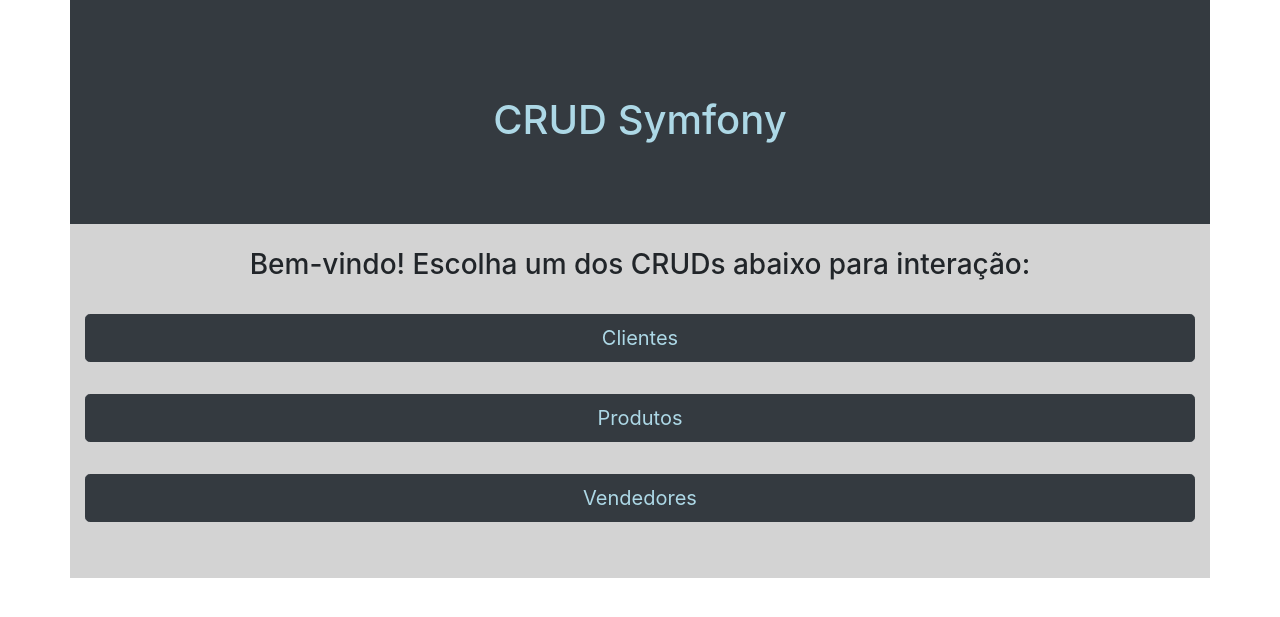
After one commit to joaoelias1921/crudSymfony, a Symfony app: template templates/home/index.html.twig in a window 1280 px wide. The commit adds this page. Shown: the top 617 px of the page. Run offline with Twig, Linux system fonts and the light colour scheme; the template is opened without the code that fills it, so the values that code supplies are empty; some libraries are stand-ins or nearby versions.

Commit message:
Criação Homepage | Correções Gerais

```diff
--- a/templates/cliente/create.html.twig
+++ b/templates/cliente/create.html.twig
@@ -1,15 +1,15 @@
 {% extends 'base.html.twig' %}
 
-{% block title %}CRUD Symfony - Criar{% endblock %}
+{% block title %}CRUD Symfony - Novo Cliente{% endblock %}
 
 {% block body %}
 <div class="container">
     <div class="row justify-content-center">
         <div class="col-md-12">
             <div class="card">
-                <div class="card-header">
+                <div class="card-header bg-dark text-white">
                     <div class="d-flex justify-content-between w-100">
-                        <span>Criar (CRUD Symfony)</span>
+                        <h5>Criar (CRUD Symfony)</h5>
                         <a href="{{ url('cliente_index') }}" class="btn-info btn-sm">
                             <i class="fa fa-arrow-left"></i> Voltar
                         </a>
--- a/templates/cliente/edit.html.twig
+++ b/templates/cliente/edit.html.twig
@@ -1,15 +1,15 @@
 {% extends 'base.html.twig' %}
 
-{% block title %}CRUD Symfony - Editar{% endblock %}
+{% block title %}CRUD Symfony - Editar Cliente{% endblock %}
 
 {% block body %}
 <div class="container">
     <div class="row justify-content-center">
         <div class="col-md-12">
             <div class="card">
-                <div class="card-header">
+                <div class="card-header bg-dark text-white">
                     <div class="d-flex justify-content-between w-100">
-                        <span>Editar (CRUD Symfony)</span>
+                        <h5>Editar (CRUD Symfony)</h5>
                         <a href="{{ url('cliente_index') }}" class="btn-info btn-sm">
                             <i class="fa fa-arrow-left"></i> Voltar
                         </a>
--- /dev/null
+++ b/templates/home/index.html.twig
@@ -0,0 +1,50 @@
+{% extends 'base.html.twig' %}
+
+{% block title %}Crud Symfony - Home{% endblock %}
+
+{% block body %}
+    <style>
+        .btn-block {
+            color: lightblue;
+        }
+    </style>
+
+    <header>
+        <div class="container bg-dark">
+            <div class="row justify-content-center align-items-center">
+                <div class="col-md-12">
+                    <br><br>
+                    <br><br>
+                    <h1 class="text-center" style="color: lightblue">CRUD Symfony</h1>
+                    </br>
+                    </hr>
+                </div>
+            </div>
+            <br></br>
+        </div>
+    </header>
+
+    <div class="container" style="background-color: lightgrey;">
+        <br>
+        <div class="row justify-content-center align-items-center">
+            <div class="col-md-12 text-center">
+                <h3>Bem-vindo! Escolha um dos CRUDs abaixo para interação:</h3>
+            </div>
+        </div>
+        </br>
+        </hr>
+        <div class="row justify-content-center align-items-center">
+            <div class="col-md-12" style="height: 10vh;">
+                <a href="{{ url('cliente_index') }}" class="btn btn-dark btn-lg btn-block">Clientes</a>
+            </div>
+            <div class="col-md-12" style="height: 10vh;">
+                <a href="{{ url('produto_index') }}" class="btn btn-dark btn-lg btn-block">Produtos</a>
+            </div>
+            <div class="col-md-12" style="height: 10vh;">
+                <a href="{{ url('vendedor_index') }}" class="btn btn-dark btn-lg btn-block">Vendedores</a>
+            </div>
+        </div>
+        </hr>
+        <br>
+    </div>
+{% endblock %}
--- a/templates/produto/create.html.twig
+++ b/templates/produto/create.html.twig
@@ -1,15 +1,15 @@
 {% extends 'base.html.twig' %}
 
-{% block title %}CRUD Symfony - Criar{% endblock %}
+{% block title %}CRUD Symfony - Novo Produto{% endblock %}
 
 {% block body %}
 <div class="container">
     <div class="row justify-content-center">
         <div class="col-md-12">
             <div class="card">
-                <div class="card-header">
+                <div class="card-header bg-dark text-white">
                     <div class="d-flex justify-content-between w-100">
-                        <span>Criar (CRUD Symfony)</span>
+                        <h5>Criar (CRUD Symfony)</h5>
                         <a href="{{ url('produto_index') }}" class="btn-info btn-sm">
                             <i class="fa fa-arrow-left"></i> Voltar
                         </a>
--- a/templates/produto/edit.html.twig
+++ b/templates/produto/edit.html.twig
@@ -1,15 +1,15 @@
 {% extends 'base.html.twig' %}
 
-{% block title %}CRUD Symfony - Editar{% endblock %}
+{% block title %}CRUD Symfony - Editar Produto{% endblock %}
 
 {% block body %}
 <div class="container">
     <div class="row justify-content-center">
         <div class="col-md-12">
             <div class="card">
-                <div class="card-header">
+                <div class="card-header bg-dark text-white">
                     <div class="d-flex justify-content-between w-100">
-                        <span>Editar (CRUD Symfony)</span>
+                        <h5>Editar (CRUD Symfony)</h5>
                         <a href="{{ url('produto_index') }}" class="btn-info btn-sm">
                             <i class="fa fa-arrow-left"></i> Voltar
                         </a>
--- a/templates/vendedor/create.html.twig
+++ b/templates/vendedor/create.html.twig
@@ -1,15 +1,15 @@
 {% extends 'base.html.twig' %}
 
-{% block title %}CRUD Symfony - Criar{% endblock %}
+{% block title %}CRUD Symfony - Novo Vendedor{% endblock %}
 
 {% block body %}
 <div class="container">
     <div class="row justify-content-center">
         <div class="col-md-12">
             <div class="card">
-                <div class="card-header">
+                <div class="card-header bg-dark text-white">
                     <div class="d-flex justify-content-between w-100">
-                        <span>Criar (CRUD Symfony)</span>
+                        <h5>Criar (CRUD Symfony)</h5>
                         <a href="{{ url('vendedor_index') }}" class="btn-info btn-sm">
                             <i class="fa fa-arrow-left"></i> Voltar
                         </a>
--- a/templates/vendedor/edit.html.twig
+++ b/templates/vendedor/edit.html.twig
@@ -1,15 +1,15 @@
 {% extends 'base.html.twig' %}
 
-{% block title %}CRUD Symfony - Criar{% endblock %}
+{% block title %}CRUD Symfony - Editar Vendedor{% endblock %}
 
 {% block body %}
 <div class="container">
     <div class="row justify-content-center">
         <div class="col-md-12">
             <div class="card">
-                <div class="card-header">
+                <div class="card-header bg-dark text-white">
                     <div class="d-flex justify-content-between w-100">
-                        <span>Criar (CRUD Symfony)</span>
+                        <h5>Editar (CRUD Symfony)</h5>
                         <a href="{{ url('vendedor_index') }}" class="btn-info btn-sm">
                             <i class="fa fa-arrow-left"></i> Voltar
                         </a>
```
Also changed, not shown: config/routes.yaml (+9 -9 lines), src/Controller/ClienteController.php (+4 -4 lines), src/Controller/HomeController.php (added, +20 -0 lines), src/Controller/ProdutoController.php (+4 -4 lines), src/Controller/VendedorController.php (+4 -4 lines), templates/cliente/index.html.twig (+15 -10 lines), templates/produto/index.html.twig (+10 -4 lines), templates/vendedor/index.html.twig (+10 -4 lines).
